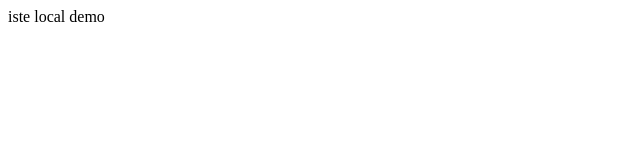
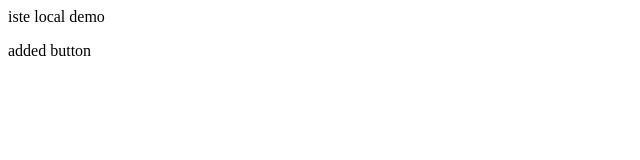
Before and after one commit to SriHithaVaishnavi/iste, a plain HTML site: page index.html in a window 1280 px wide. Shown: the full height of the page, 0-640 px from the left. Drawn offline with Linux system fonts and the light colour scheme.

```diff
--- a/index.html
+++ b/index.html
@@ -1 +1,2 @@
 <p>iste local demo</p>
+<p>added button</p>
```
